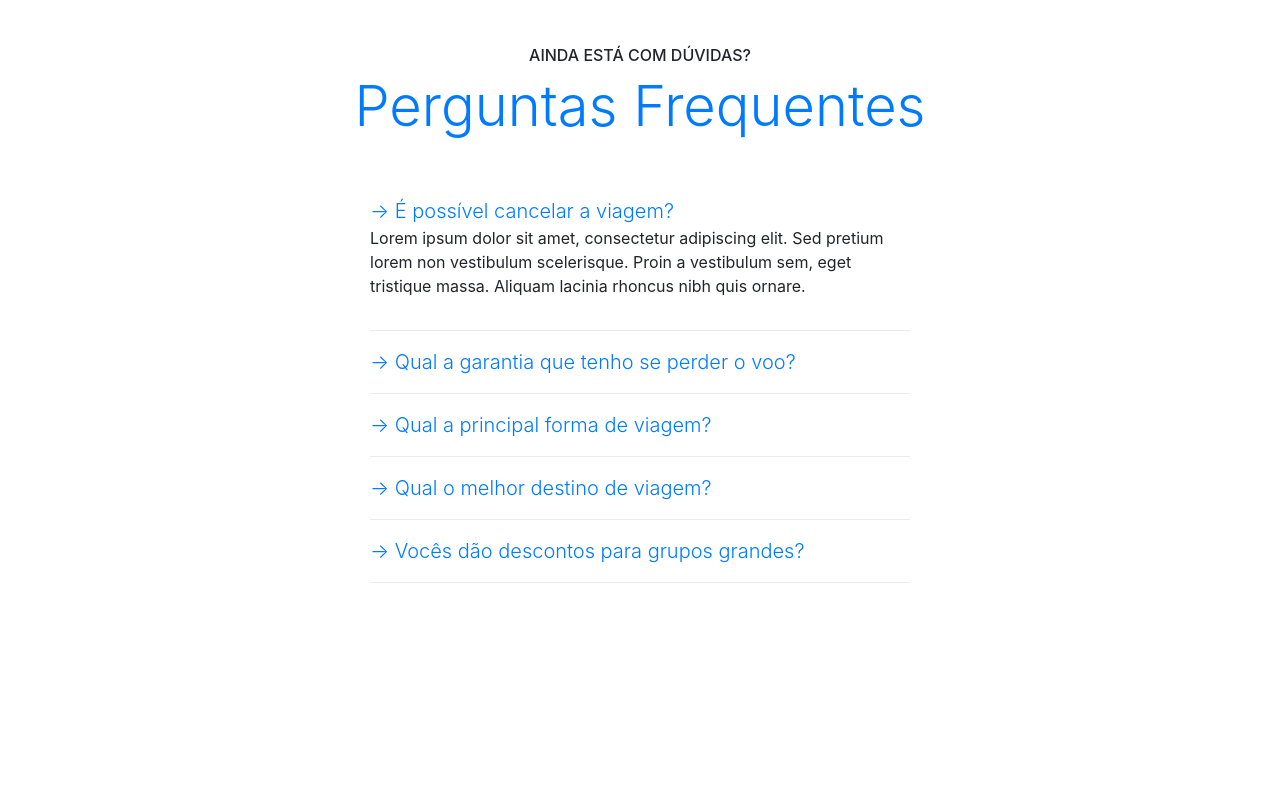
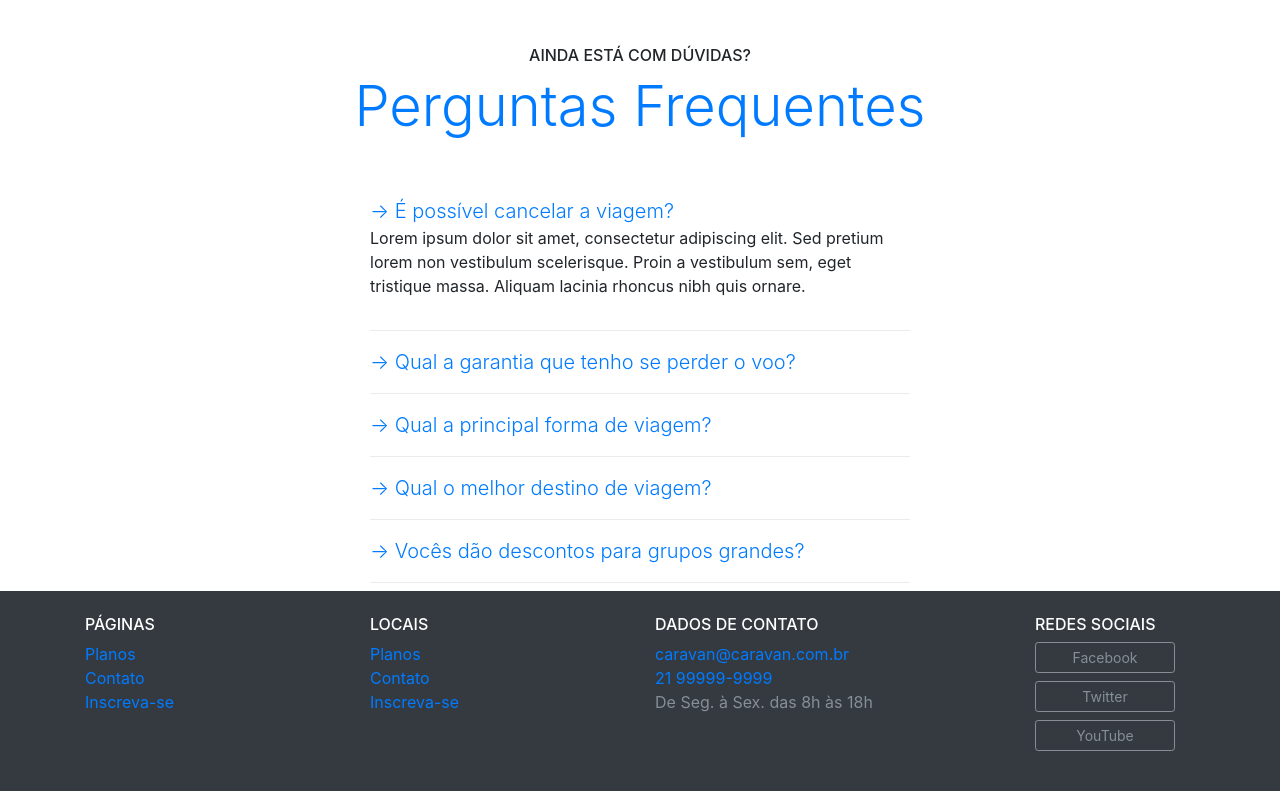
Before and after one commit to Felipe-ce/Bootstrap, a plain HTML site: page index.html in a window 1280 px wide. Shown: the part 1791-2582 px from the top of the page. Before the commit the page ends 2382 px from the top, so only its background shows below. Drawn offline with Linux system fonts and the light colour scheme.

Commit message:
Update index.html

```diff
--- a/index.html
+++ b/index.html
@@ -49,7 +49,7 @@
         </ul>
       </div>
     </nav>
-
+  </head>
   <main>
     <!-- Introdução -->
     <section class="container-fluid text-white">
@@ -232,12 +232,62 @@
         </div>
         <div class="dropdown-divider"></div>
       </div>
-
     </div>
+  </section>
 
 
-    </section>
-  </head>
+  <footer class="bg-dark text-white">
+    <div class="container py-4">
+      <div class="row">
+
+
+        <div class="col-md-3 col-6">
+          <h4 class="h6 text-uppercase">Páginas</h4>
+          <ul class="list-unstyled">
+            <li><a href="planos.html">Planos</a></li>
+            <li><a href="contato.html">Contato</a></li>
+            <li><a href="incricao.html">Inscreva-se</a></li>
+          </ul>
+        </div>
+        <div class="col-md-3 col-6">
+          <h4 class="h6 text-uppercase">Locais</h4>
+          <ul class="list-unstyled">
+            <li><a href="california.html">Planos</a></li>
+            <li><a href="contato.html">Contato</a></li>
+            <li><a href="incricao.html">Inscreva-se</a></li>
+          </ul>
+        </div>
+        <div class="col-md-4">
+          <h4 class="h6 text-uppercase">Dados de Contato</h4>
+          <ul class="list-unstyled">
+            <li>
+              <a href="mailto:caravan@caravan.com.br">caravan@caravan.com.br</a>
+            </li>
+            <li>
+              <a href="tel:+21 99999-9999">21 99999-9999</a>
+            </li>
+            <li class="text-secondary">
+              De Seg. à Sex. das 8h às 18h
+            </li>
+          </ul>
+        </div>
+        <div class="col-md-2">
+          <h4 class="h6 text-uppercase">Redes Sociais</h4>
+          <ul class="list-unstyled">
+            <li>
+              <a style="max-width: 140px;" class="btn btn-outline-secondary btn-sm btn-block mb-2" href="#">Facebook</a>
+            </li>
+            <li>
+              <a style="max-width: 140px;" class="btn btn-outline-secondary btn-sm btn-block mb-2" href="#">Twitter</a>
+            </li>
+            <li>
+              <a style="max-width: 140px;" class="btn btn-outline-secondary btn-sm btn-block mb-2" href="#">YouTube</a>
+            </li>
+          </ul>
+        </div>
+      </div>
+    </div>
+  </footer>
 
   <script type="text/javascript" src="js/jquery-3.2.1.slim.min.js"></script>
   <script type="text/javascript" src="js/popper.min.js"></script>
```
Lines whose indentation alone changed are shown as unchanged.
